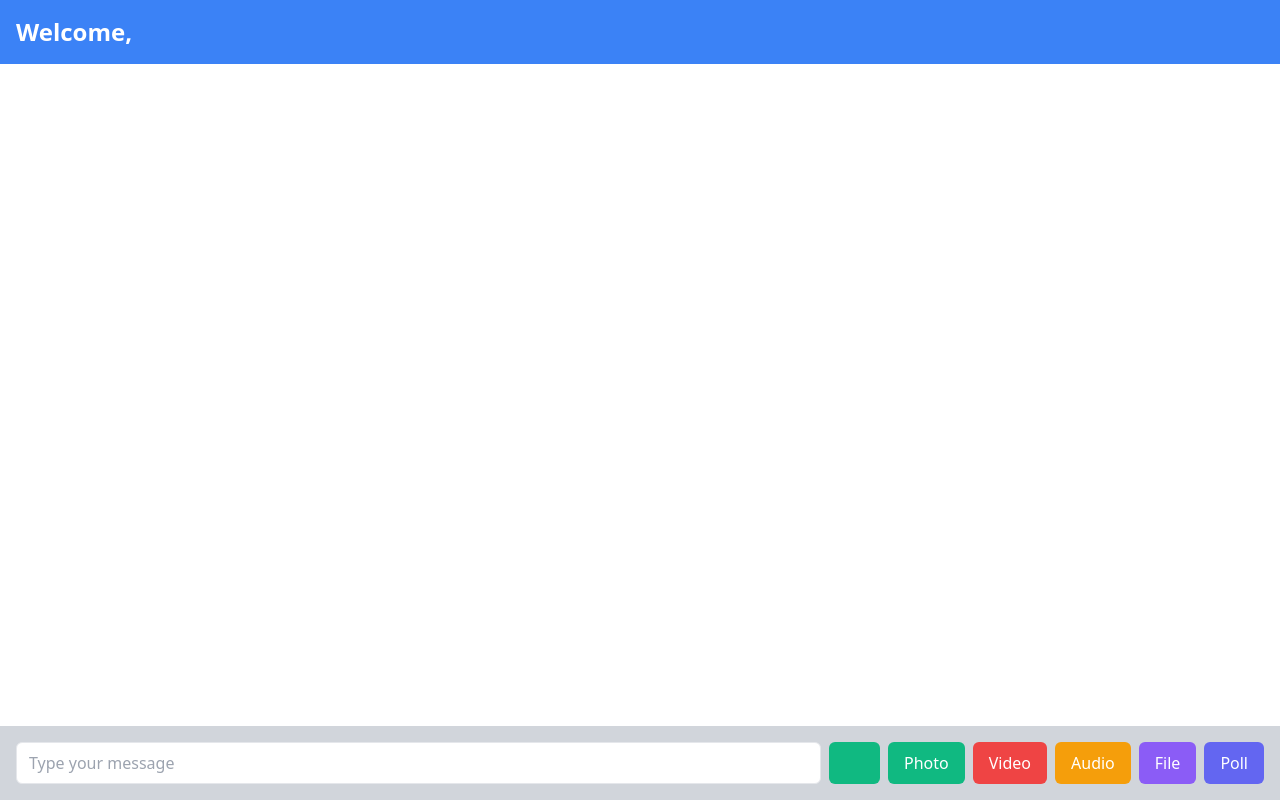
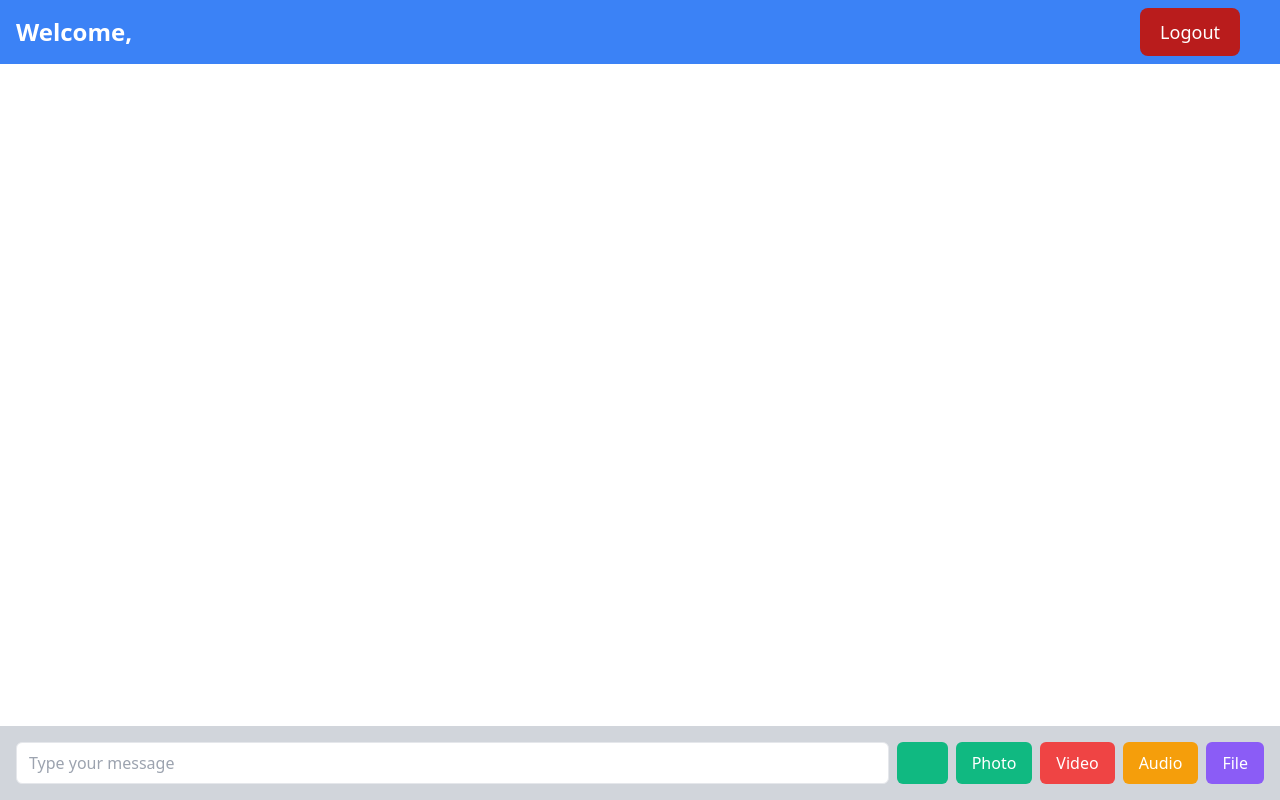
Before and after one commit to Mehulg28/Chatapp, a Flask app: page /chat in a window 1280 px wide. Run offline with Flask 3, Linux system fonts and the light colour scheme; the visitor is signed in with stand-in values (Sample User, id 1); data that the repository does not hold is empty; some libraries are stand-ins or nearby versions.

Commit message:
Update chat.html

```diff
--- a/templates/chat.html
+++ b/templates/chat.html
@@ -127,14 +127,6 @@
             background-color: #f0f0f0;
         }
 
-        .poll-sent {
-            align-self: flex-end;
-        }
-
-        .poll-received {
-            align-self: flex-start;
-        }
-
         .highlight {
             animation: flash 1s;
         }
@@ -160,7 +152,10 @@
 
 <body class="bg-gray-100">
     <div class="chat-container">
-        <h1 class="text-2xl font-bold p-4 bg-blue-500 text-white">Welcome, <span id="userName"></span></h1>
+        <div class="flex justify-between bg-blue-500">
+        <h1 class="text-2xl font-bold p-4 text-white">Welcome, <span id="userName"></span></h1>
+        <a href="/logout" class="content-center mx-10 my-2 text-lg text-white bg-red-700 hover:bg-red-800 focus:ring-4 focus:ring-red-300 font-medium rounded-lg text-sm px-5 py-2.5 dark:bg-blue-600 dark:hover:bg-blue-700 focus:outline-none dark:focus:ring-blue-800">Logout</a>
+        </div>
         <div id="messages" class="bg-white"></div>
         <div id="editReplyContext" class="hidden">
             <span id="contextType"></span>
@@ -188,8 +183,6 @@
                 class="bg-purple-500 text-white px-4 py-2 rounded-md hover:bg-purple-600 transition duration-300">File</button>
             <input type="file" id="fileInput" accept=".doc,.docx,.pdf,.txt" style="display: none;"
                 onchange="sendFile('document')">
-            <button onclick="createPoll()"
-                class="bg-indigo-500 text-white px-4 py-2 rounded-md hover:bg-indigo-600 transition duration-300">Poll</button>
         </div>
     </div>
 
@@ -212,21 +205,12 @@
                 $('#userName').text(currentUser);
                 socket.emit('join', { room: 'main' });
                 loadExistingMessages();
-                loadExistingPolls();
             });
         });
 
         socket.on('message', function (data) {
             data.is_sent = data.user_email === currentUserEmail;
             appendMessage(data);
-        });
-
-        socket.on('new_poll', function (data) {
-            appendPoll(data);
-        });
-
-        socket.on('update_poll', function (data) {
-            updatePoll(data);
         });
 
         socket.on('message_edited', function (data) {
@@ -250,21 +234,6 @@
             });
         }
 
-        function loadExistingPolls() {
-            $.ajax({
-                url: '/get_polls',
-                type: 'GET',
-                success: function (polls) {
-                    polls.forEach(function (poll) {
-                        appendPoll(poll);
-                    });
-                },
-                error: function (error) {
-                    console.error('Error loading polls:', error);
-                }
-            });
-        }
-
         function escapeSelector(selector) {
             return selector.replace(/([ #;&,.+*~':"^$!%()\[\]{}|<>\/?])/g, '\\$1');
         }
@@ -274,6 +243,8 @@
         function appendMessage(data) {
             const date = new Date(data.timestamp);
             const currentDateString = date.toLocaleDateString();
+
+            if (data.user === 'System') return;
 
             if (prevDate === null || currentDateString !== prevDate.toLocaleDateString()) {
                 prevDate = date;
@@ -291,10 +262,8 @@
             }
 
             var messageClass = data.user_email === currentUserEmail ? 'sent' : 'received';
-            if (data.user === 'System') return;
 
             var timeString = date.toLocaleTimeString([], { hour: '2-digit', minute: '2-digit' });
-            console.log(timeString)
 
             var messageHtml = '<div class="message-container ' + messageClass + ' p-2 mb-2" data-id="' + data.id + '">';
 
@@ -351,25 +320,6 @@
             $('#messages').scrollTop($('#messages')[0].scrollHeight);
         }
 
-        function appendPoll(data) {
-            var pollClass = data.user_email === currentUserEmail ? 'poll-sent' : 'poll-received';
-            var pollHtml = '<div id="poll-' + data.poll_id + '" class="message-container ' + pollClass + ' p-2 rounded">';
-            pollHtml += '<h3 class="font-bold">' + data.poll_data.question + '</h3>';
-            for (var i = 0; i < data.poll_data.options.length; i++) {
-                pollHtml += '<button onclick="vote(\'' + data.poll_id + '\', ' + i + ')" class="block mt-2 bg-blue-100 px-3 py-1 rounded hover:bg-blue-200 transition duration-300">' + data.poll_data.options[i] + ': <span id="votes-' + data.poll_id + '-' + i + '">' + (data.poll_data.votes[i] || 0) + '</span></button>';
-            }
-            pollHtml += '<button class="action-button mt-2" onclick="replyToPoll(\'' + data.poll_id + '\', \'' + data.poll_data.question + '\')">Reply</button>';
-            pollHtml += '</div>';
-            $('#messages').append(pollHtml);
-            $('#messages').scrollTop($('#messages')[0].scrollHeight);
-        }
-
-        function updatePoll(data) {
-            for (var i = 0; i < data.poll_data.options.length; i++) {
-                $('#votes-' + data.poll_id + '-' + i).text(data.poll_data.votes[i]);
-            }
-        }
-
         function sendMessage() {
             var message = $('#message').val();
             var editingId = $('#message').data('editing');
@@ -391,7 +341,6 @@
                 $('#message').val('');
                 $('#message').data('editing', null);
                 $('#message').data('replyingTo', null);
-                console.log('sent');
             }
             cancelEditReply();
         }
@@ -405,16 +354,6 @@
             $('#contextMessage').html('<strong>' + senderName + ':</strong> ' + previewText);
             $('#editReplyContext').removeClass('hidden');
             $('#message').data('replyingTo', messageId);
-            $('#message').focus();
-        }
-
-        function replyToPoll(pollId, question) {
-            var previewText = question.length > 30 ? question.substring(0, 30) + '...' : question;
-
-            $('#contextType').text('Replying to poll: ');
-            $('#contextMessage').text(previewText);
-            $('#editReplyContext').removeClass('hidden');
-            $('#message').data('replyingTo', pollId);
             $('#message').focus();
         }
 
@@ -451,39 +390,8 @@
             var messageElement = $('.message-container[data-id="' + messageId + '"]');
             var messageContent = messageElement.find('.message-content').text();
             navigator.clipboard.writeText(messageContent).then(function () {
-                alert('Message copied to clipboard!');
             }, function (err) {
                 console.error('Could not copy text: ', err);
-            });
-        }
-
-        function createPoll() {
-            var question = prompt("Enter the poll question:");
-            if (question) {
-                var options = [];
-                var option;
-                do {
-                    option = prompt("Enter an option (or cancel to finish):");
-                    if (option) options.push(option);
-                } while (option);
-
-                if (options.length > 1) {
-                    socket.emit('create_poll', {
-                        room: 'main',
-                        question: question,
-                        options: options
-                    });
-                } else {
-                    alert("A poll must have at least two options.");
-                }
-            }
-        }
-
-        function vote(pollId, optionIndex) {
-            socket.emit('vote', {
-                room: 'main',
-                poll_id: pollId,
-                option_index: optionIndex
             });
         }
 
@@ -515,7 +423,6 @@
                     processData: false,
                     contentType: false,
                     success: function (response) {
-                        console.log('File uploaded successfully', response);
                         // Send a message with the file information
                         var messageData = {
                             room: 'main',
```
